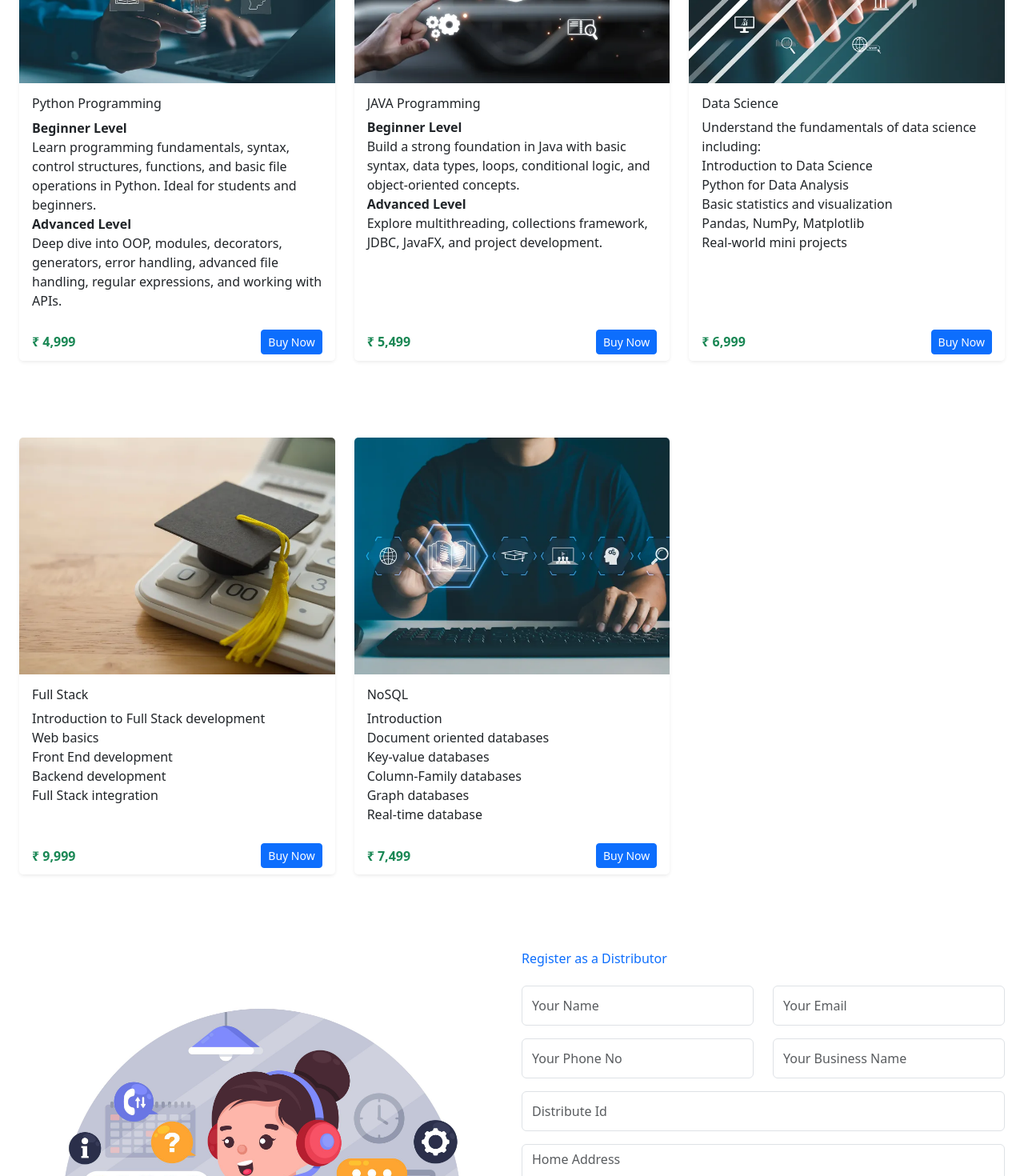
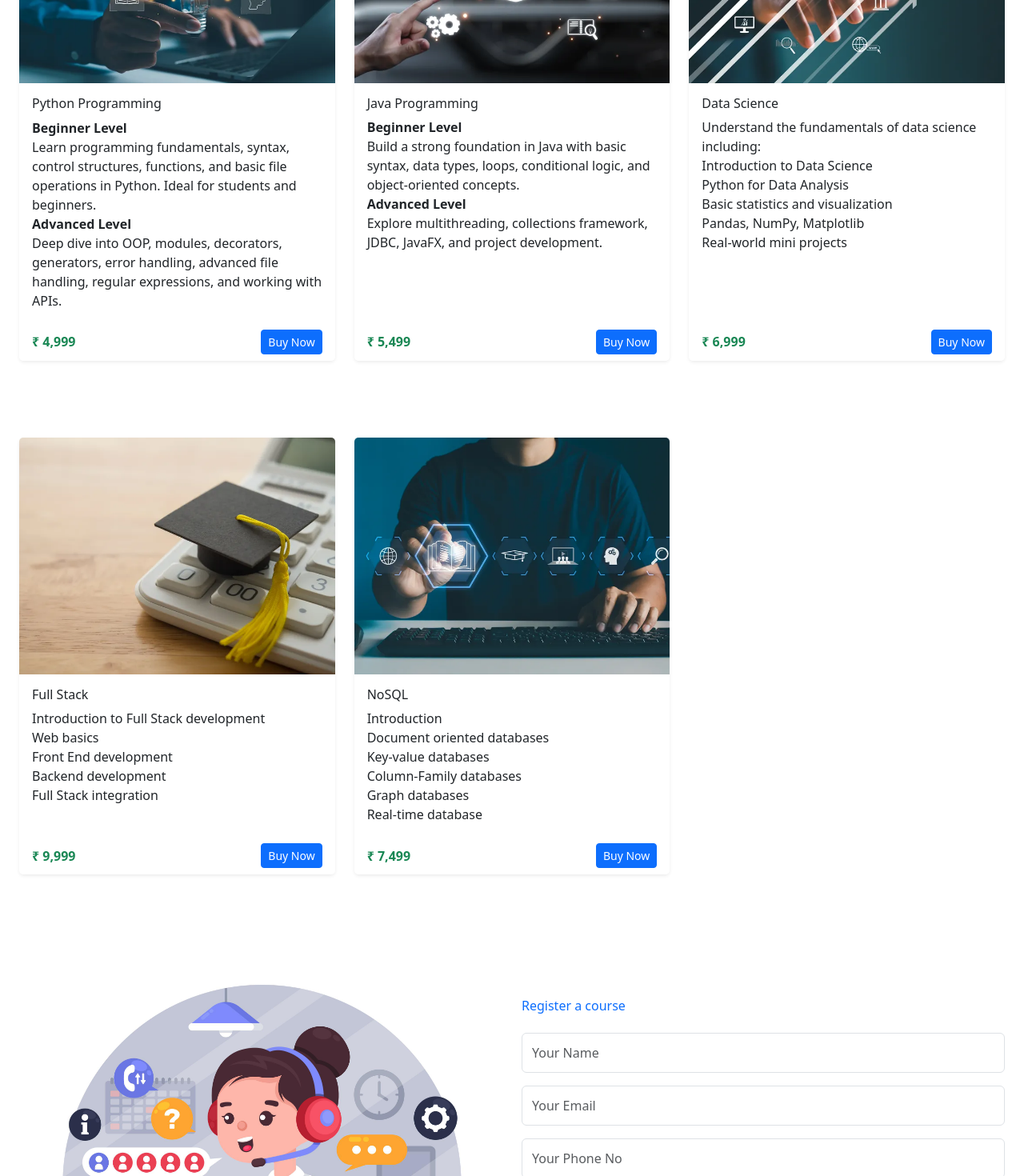
Before and after one commit to Rajasekhara018/edu-frontend, an Angular app in the folder webSite/: page /#/ in a window 1280 px wide. Shown: the part 1200-2670 px from the top of the page at 80% size. Built offline with nearby package versions, Linux system fonts and the light colour scheme.

Commit message:
Register page chages

```diff
--- a/webSite/src/app/Services/model.ts
+++ b/webSite/src/app/Services/model.ts
@@ -63,6 +63,7 @@ export class Customer {
     // aadhar!:string;
     // pan!:string;
     fullName!: string;
+    courseName!:string;
     businessName!: string;
     emailId!: string;
     phNo!: string;
--- a/webSite/src/app/Services/payease-restservice.ts
+++ b/webSite/src/app/Services/payease-restservice.ts
@@ -68,8 +68,8 @@ export class PayeaseRestservice {
     const jwtToken = 'Bearer ' + token;
     const httpOptions = new HttpHeaders({ 'Content-Type': 'application/json; charset=utf-8', Authorization: jwtToken });
     let apiUrl = '';
-    apiUrl = "http://localhost:8080" + messageID;
     // apiUrl = "http://localhost:8080" + messageID;
+    apiUrl = "http://43.205.217.26:8070" + messageID;
 
     if (reqData.object) {
       let obj = this.modifyReqResp(reqData.object);
--- a/webSite/src/app/checkout/checkout.component.ts
+++ b/webSite/src/app/checkout/checkout.component.ts
@@ -29,7 +29,7 @@ export const COURSE_DATA: Record<string, { name: string; price: number; image: s
     image: '../../../../assets/datascience.webp'
   },
   'java': {
-    name: 'JAVA Programming',
+    name: 'Java Programming',
     price: 5499,
     image: '../../../../assets/java.webp'
   }
--- a/webSite/src/app/components/header/landing/landing.component.html
+++ b/webSite/src/app/components/header/landing/landing.component.html
@@ -88,7 +88,7 @@
           <div class="card h-100 border-0 shadow-sm">
             <img src="../../../../assets/java.webp" class="card-img-top" alt="Java Programming" />
             <div class="card-body">
-              <h5 class="card-title">JAVA Programming</h5>
+              <h5 class="card-title">Java Programming</h5>
               <p class="fw-semibold">Beginner Level</p>
               <ul>
                 <li>
@@ -301,7 +301,7 @@
         <img src="../../../../assets/ContactUs.jpg" alt="Contact Support" class="contact-image" />
       </div>
       <div class="col-lg-6">
-        <h3 class="mb-4 text-primary">Register as a Distributor</h3>
+        <h3 class="mb-4 text-primary">Register a course</h3>
         <form #userobjForm="ngForm" (keydown.enter)="$event.preventDefault()" name="objForm" autocomplete="off">
           <!-- <mat-form-field appearance="outline" class="col-md-12">
             <mat-label>Full Name</mat-label>
@@ -371,39 +371,39 @@
             </div>
           </button> -->
           <!-- </form> -->
-          <div class="row mb-3">
-            <div class="col">
+          <div class="col-12 mb-3">
             <input type="text" class="form-control" placeholder="Your Name" name="fName"
               [(ngModel)]="customerObj.fullName" #fName="ngModel" required />
             <div *ngIf="fName.invalid && fName.touched" class="text-danger small mt-1">
               Name is required.
             </div>
           </div>
-            <div class="col">
+          <div class="col-12 mb-3">
             <input type="email" class="form-control" placeholder="Your Email" name="eml"
               [(ngModel)]="customerObj.emailId" #eml="ngModel" required />
             <div *ngIf="eml.invalid && eml.touched" class="text-danger small mt-1">
               Email is required.
             </div>
           </div>
-          </div>
-          <div class="row mb-3">
-            <div class="col">
+          <div class="col-12 mb-3">
             <input type="tel" class="form-control" placeholder="Your Phone No" name="mblNum"
               [(ngModel)]="customerObj.phNo" #mblNum="ngModel" required />
             <div *ngIf="mblNum.invalid && mblNum.touched" class="text-danger small mt-1">
               Phone No is required.
             </div>
           </div>
-            <div class="col">
-              <input type="text" class="form-control" placeholder="Your Business Name" name="bnam"
-                [(ngModel)]="customerObj.businessName" #bnam="ngModel" required />
-              <div *ngIf="bnam.invalid && bnam.touched" class="text-danger small mt-1">
-                Business Name is required.
-              </div>
-            </div>
-          </div>
-          <div class="mb-3">
+          <mat-form-field class="col-12 mb-3">
+            <mat-label>Select Course</mat-label>
+            <mat-select [(ngModel)]="customerObj.courseName" #usrTyp="ngModel" name="usrTyp" required>
+              <mat-option *ngFor="let user of courses" [value]="user">
+                {{ user }}
+              </mat-option>
+            </mat-select>
+            <mat-error *ngIf="usrTyp.errors?.['required']">
+              User Type is required
+            </mat-error>
+          </mat-form-field>
+          <!-- <div class="mb-3">
             <input type="text" class="form-control" placeholder="Distribute Id" name="dstId"
               [(ngModel)]="customerObj.distributeId" #dstId="ngModel" required />
             <div *ngIf="dstId.invalid && dstId.touched" class="text-danger small mt-1">
@@ -423,7 +423,7 @@
             <div *ngIf="bAdd.invalid && bAdd.touched" class="text-danger small mt-1">
               Business Address is required.
             </div>
-          </div>
+          </div> -->
           <div class="d-grid">
             <button type="submit" class="btn btn-primary btn-send" (click)="register()"
               [disabled]="!userobjForm.form.valid">
--- a/webSite/src/app/components/header/landing/landing.component.ts
+++ b/webSite/src/app/components/header/landing/landing.component.ts
@@ -12,6 +12,7 @@ import { PayeaseRestservice } from 'src/app/Services/payease-restservice';
 export class LandingComponent {
   isLoading!: boolean;
   customerObj = new Customer();
+  courses=['Full Stack','NoSQL','Python Programming','Data Science','Java Programming',];
   constructor(private postService: PayeaseRestservice, public router: Router) {
 
   }
```
Also changed, not shown: 2 other files (tests, documents, lock files or other folders). Lines whose indentation alone changed are shown as unchanged.
